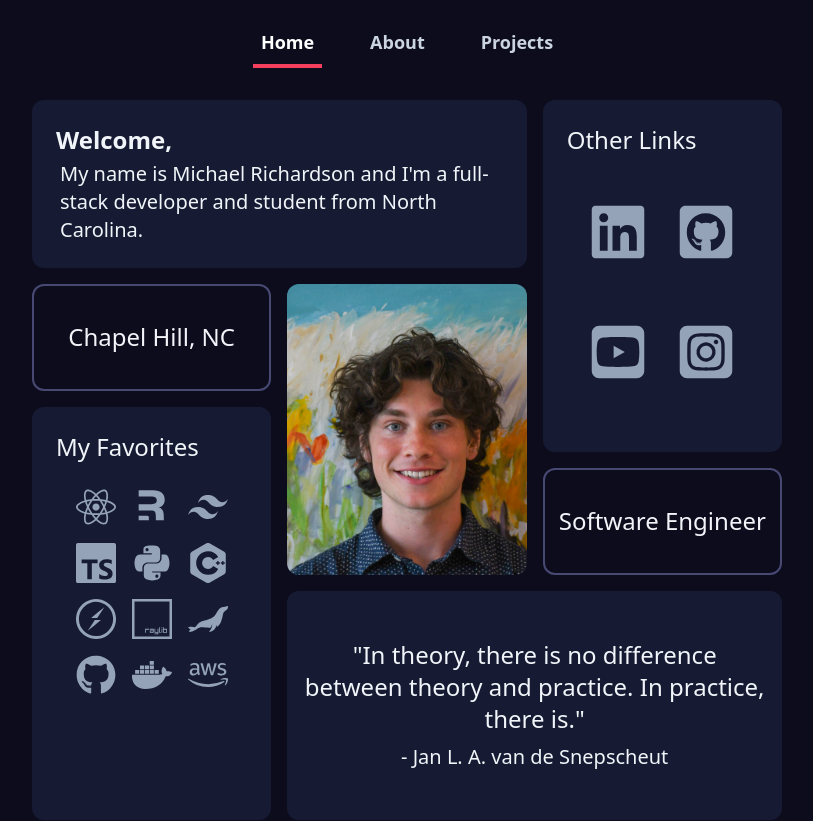
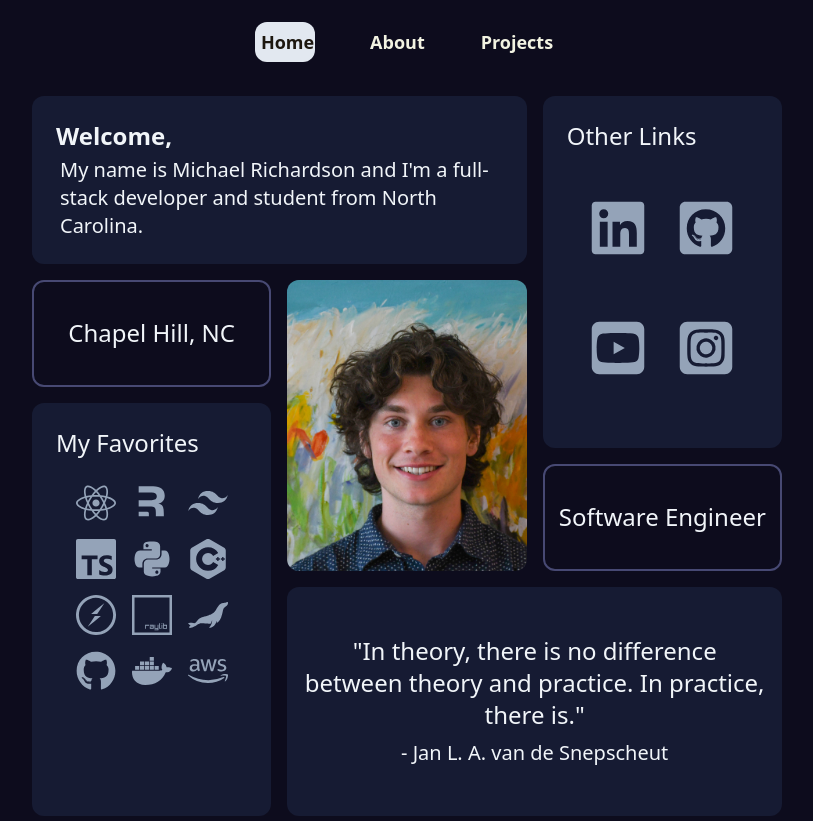
Before and after one commit to marichardson137/PersonalWebsite, a React (Vite) app: page / in a window 1280 px wide. Shown: the top 821 px of the page, without its empty margins (233-1046 px from the left). Built offline with nearby package versions, Linux system fonts and the light colour scheme.

Commit message:
[Framer] animated header

```diff
--- a/package.json
+++ b/package.json
@@ -14,6 +14,7 @@
     "preview": "vite preview"
   },
   "dependencies": {
+    "framer-motion": "^11.12.0",
     "react": "^18.3.1",
     "react-dom": "^18.3.1",
     "react-icons": "^5.3.0",
--- a/src/App.jsx
+++ b/src/App.jsx
@@ -4,7 +4,10 @@ import {
     NavLink
   } from "react-router-dom";
 
+
+
 import { HeaderLink } from "./components/Interactive";
+import { motion } from "framer-motion";
 
 import { FaHeart } from "react-icons/fa";
 
@@ -21,12 +24,31 @@ function App() {
 }
 
 function Header() {
+
+    const [position, setPosition] = useState({
+        left: 10,
+        width: 60,
+        opacity: 1
+    });
+
     return (
-        <div className="mb-2 flex gap-2 sm:gap-4 md:gap-6 lg:gap-10 pt-5 p-2 justify-center items-center">
-            <HeaderLink text="Home" path=""  />
-            <HeaderLink text="About" path="about" />
-            <HeaderLink text="Projects" path="projects" />
+        <div
+            className="relative mb-2 flex gap-2 sm:gap-4 md:gap-6 lg:gap-10 pt-5 p-2 justify-center items-center mx-auto w-fit"
+        >
+            <HeaderLink setPosition={setPosition} text="Home" path=""  />
+            <HeaderLink setPosition={setPosition} text="About" path="about" />
+            <HeaderLink setPosition={setPosition} text="Projects" path="projects" />
+            <Cursor  position={position} />
         </div>
+    )
+}
+
+function Cursor({ position }) {
+    return (
+        <motion.div
+            className="absolute z-0 bg-slate-200 rounded-xl h-10"
+            animate={position}
+        ></motion.div>
     )
 }
 
--- a/src/components/Interactive.jsx
+++ b/src/components/Interactive.jsx
@@ -3,15 +3,29 @@ import {
     NavLink
   } from "react-router-dom/dist/index.js";
 
+import { useRef } from 'react';
 
-export function HeaderLink({ text, path }) {
+export function HeaderLink({ text, path, setPosition }) {
+
+    const ref = useRef(null);
+
     return (
         <NavLink
+            ref={ref}
+            onClick={ () => {
+                if (!ref.current) return;
+
+                const { width } = ref.current.getBoundingClientRect();
+
+                setPosition({
+                    left: ref.current.offsetLeft,
+                    width,
+                    opacity: 1
+                })
+            }}
             to={`${import.meta.env.BASE_URL}${path}`}
             end={path === ""}
-            className={({ isActive }) =>
-                isActive ? "border-b-4 border-rose-500 text-white text-lg py-2 px-2 transition-all font-semibold" : "font-semibold border-b-4 border-transparent text-slate-300 hover:text-slate-100 hover:border-b-rose-500/20 text-lg py-2 px-2"
-            }
+            className="z-10 font-semibold text-lg py-2 px-2 text-white mix-blend-difference"
         >
             {text}
         </NavLink>
--- a/src/pages/About.jsx
+++ b/src/pages/About.jsx
@@ -14,7 +14,7 @@ export default function About() {
                         Who am I?
                     </h1>
                     <p className="sm:ml-4 mt-4 text-slate-300 text-base sm:text-lg md:text-xl text-center sm:text-left">
-                        I'm a Computer Science student at <span className="text-slate-200 font-semibold">North Carolina State University</span>.
+                        I'm a senior in Computer Science at <span className="text-slate-200 font-semibold">North Carolina State University</span>.
                         I love to <span className="text-slate-200 font-semibold">build</span> things- skate ramps, quadcopters, cat trees- you name it. For me, <span className="text-slate-200 font-semibold">computer programming </span>
                         has always been the most <span className="text-slate-200 font-semibold">accessible</span> way to build out my next project and share it with others. I'm a big supporter of free and <Link to="https://www.blender.org/about/" target="_blank" rel="noopener noreferrer" className="underline hover:text-slate-200 hover:no-underline transition-all duration-300">open source</Link> software
                         and find great joy in <span className="text-slate-200 font-semibold">collaborating</span> with other developers. If there's one thing that excites me the most, it's <span className="text-slate-200 font-semibold">learning</span> something new- I'm always  <span className="text-slate-200 font-semibold">experimenting</span> with novel technologies,
```
Also changed, not shown: 1 other file (tests, documents, lock files or other folders).
